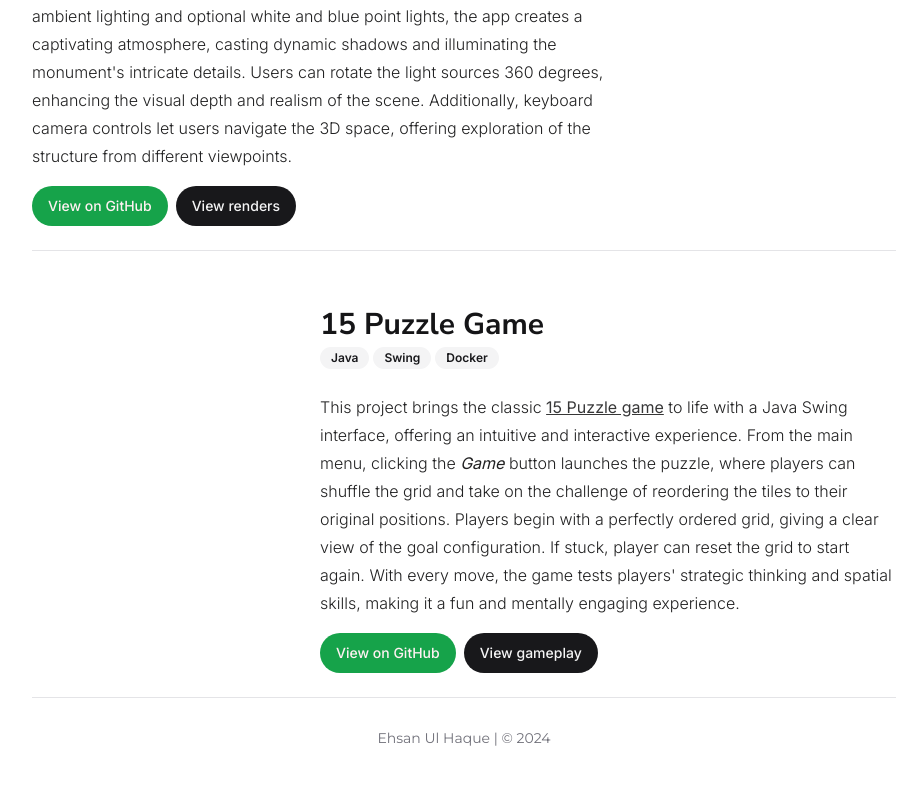
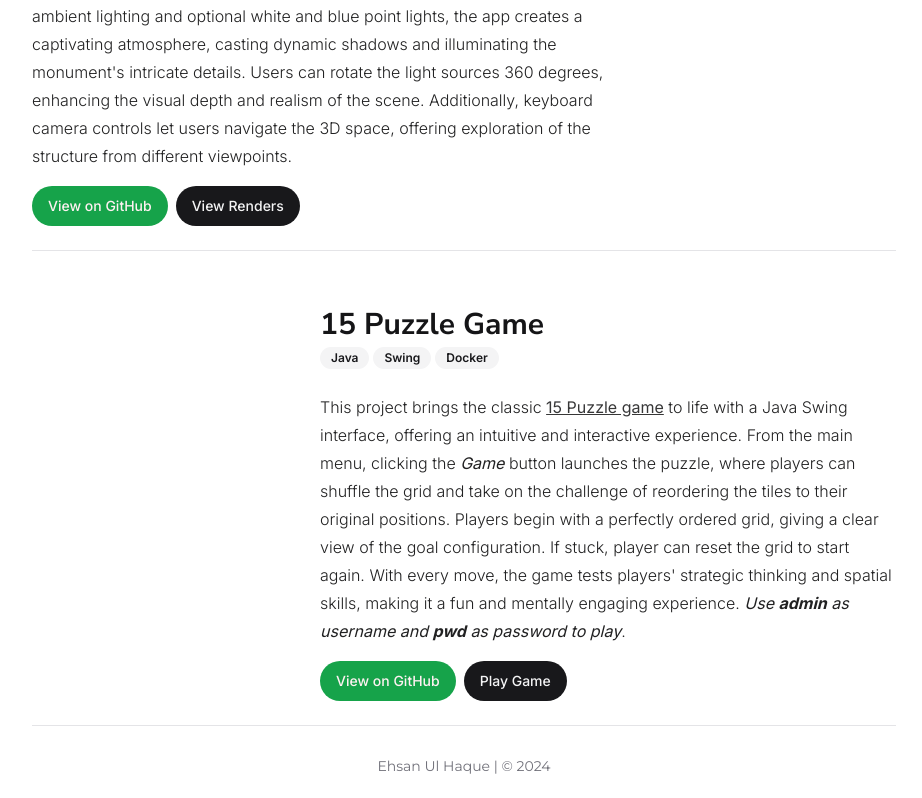
Before and after one commit to ehsan-ashik/portfolio-ehsan, a Next.js app: page /projects in a window 1280 px wide. Shown: the part 2288-3086 px from the top of the page, without its empty margins (176-1098 px from the left). Before the commit the page ends 3058 px from the top, so only its background shows below. Built offline with nearby package versions, Linux system fonts and the light colour scheme; a web font is replaced by a local one.

Commit message:
updated readme | added link to the game

```diff
--- a/data/userdata.ts
+++ b/data/userdata.ts
@@ -26,7 +26,7 @@ export const aboutdata = {
   "about_desc_parts": [
     "Hello, my name is Ehsan. My journey into technology wasn't exactly planned; it started with a love for gaming. When I began my undergraduate studies in computer science, I didn't know much about programming. But I did know that computers held tremendous power, and I was curious to understand it.",
 
-    "In my first year, I started learning C. It was a rewarding experience, yet I barely scratched the surface of what programming could do. My real “aha” moment came in my second year with Java, where I developed a [GUI-based 15 puzzle game](https://github.com/ehsan-ashik/15-puzzle-game) as a project. It was my first substantial creation—something I built from scratch—and it opened my eyes to the world of possibilities. I began to understand that programming was more than just lines of code; it was a tool to bring ideas to life. The initial steep learning curves didn't deter me; they motivated me. My confidence grew with each project, and I started betting on myself to conquer even the most challenging tasks.",
+    "In my first year, I started learning C. It was a rewarding experience, yet I barely scratched the surface of what programming could do. My real “aha” moment came in my second year with Java, where I developed a [GUI-based 15 puzzle game](https://games.ehsanulhaque.com/fifteenpuzzlestart) as a project. It was my first substantial creation—something I built from scratch—and it opened my eyes to the world of possibilities. I began to understand that programming was more than just lines of code; it was a tool to bring ideas to life. The initial steep learning curves didn't deter me; they motivated me. My confidence grew with each project, and I started betting on myself to conquer even the most challenging tasks.",
 
     "After graduating, I received my first job offer as a software engineer, where I quickly learned that real-world coding goes beyond writing functional code. In a company, code needs to be clean, maintainable, and scalable. I learned to implement design patterns and to write code that others could easily follow and extend. Diving into large codebases, understanding them, and making modifications was challenging but invaluable. One memorable project was creating an offline mode for a website using shell scripts. I also became familiar with agile methodologies, sprint-based workflows, and version control—practical skills that transformed me into a disciplined, well-rounded engineer.",
 
@@ -156,11 +156,11 @@ export const projectsdata = [
     "rank": 6,
     "visible": true,
     "title": "15 Puzzle Game",
-    "description": "This project brings the classic [15 Puzzle game](https://en.wikipedia.org/wiki/15_puzzle) to life with a Java Swing interface, offering an intuitive and interactive experience. From the main menu, clicking the *Game* button launches the puzzle, where players can shuffle the grid and take on the challenge of reordering the tiles to their original positions. Players begin with a perfectly ordered grid, giving a clear view of the goal configuration. If stuck, player can reset the grid to start again. With every move, the game tests players' strategic thinking and spatial skills, making it a fun and mentally engaging experience. ",
+    "description": "This project brings the classic [15 Puzzle game](https://en.wikipedia.org/wiki/15_puzzle) to life with a Java Swing interface, offering an intuitive and interactive experience. From the main menu, clicking the *Game* button launches the puzzle, where players can shuffle the grid and take on the challenge of reordering the tiles to their original positions. Players begin with a perfectly ordered grid, giving a clear view of the goal configuration. If stuck, player can reset the grid to start again. With every move, the game tests players' strategic thinking and spatial skills, making it a fun and mentally engaging experience. *Use **admin** as username and **pwd** as password to play*.",
     "github_link": "https://github.com/ehsan-ashik/15-puzzle-game",
     "stack": [ "Java", "Swing", "Docker"],
-    "additional_link_title": "View gameplay",
-    "additional_link": "https://jumpshare.com/v/IJElwsVOsdKAHFapzB0n"
+    "additional_link_title": "Play Game",
+    "additional_link": "https://games.ehsanulhaque.com/fifteenpuzzlestart"
   },
 
   {
@@ -170,7 +170,7 @@ export const projectsdata = [
     "description": "In this project, I trained micro RNA-based classification models to accurately identify prostate cancer. Prostate cancer is one of the common cancer types. While some types of prostate cancer grow slowly and may not need only minimal or no treatment, some other types can be very aggressive and can grow quickly. Best fitted trained model performed well for classification task, with over 95% accuracy.",
     "github_link": "https://github.com/ehsan-ashik/prostate-cancer-classification",
     "stack": ["R"],
-    "additional_link_title": "View report",
+    "additional_link_title": "View Report",
     "additional_link": "https://github.com/ehsan-ashik/prostate-cancer-classification/blob/main/CSE_5713___Data_Mining___Project_Report.pdf"
   },
 
@@ -181,7 +181,7 @@ export const projectsdata = [
     "description": "This Windows application brings [the majestic Taj Mahal](https://en.wikipedia.org/wiki/Taj_Mahal) to life in 3D, allowing users to explore the architectural marvel from numerous viewpoints. With ambient lighting and optional white and blue point lights, the app creates a captivating atmosphere, casting dynamic shadows and illuminating the monument's intricate details. Users can rotate the light sources 360 degrees, enhancing the visual depth and realism of the scene. Additionally, keyboard camera controls let users navigate the 3D space, offering exploration of the structure from different viewpoints.",
     "github_link": "https://github.com/ehsan-ashik/Tajmahal-3D-renderer",
     "stack": [ "C++", "OpenGL"],
-    "additional_link_title": "View renders",
+    "additional_link_title": "View Renders",
     "additional_link": "https://github.com/ehsan-ashik/Tajmahal-3D-renderer/blob/main/rendered%20images/blue-light-1.PNG"
   },
 ]
--- a/package.json
+++ b/package.json
@@ -1,7 +1,7 @@
 {
   "name": "portfolio-ehsan",
   "description": "Portfolio of Ehsan Ul Haque",
-  "version": "0.1.0",
+  "version": "1.0.0",
   "private": true,
   "scripts": {
     "dev": "next dev",
```
Also changed, not shown: 1 other file (tests, documents, lock files or other folders).
